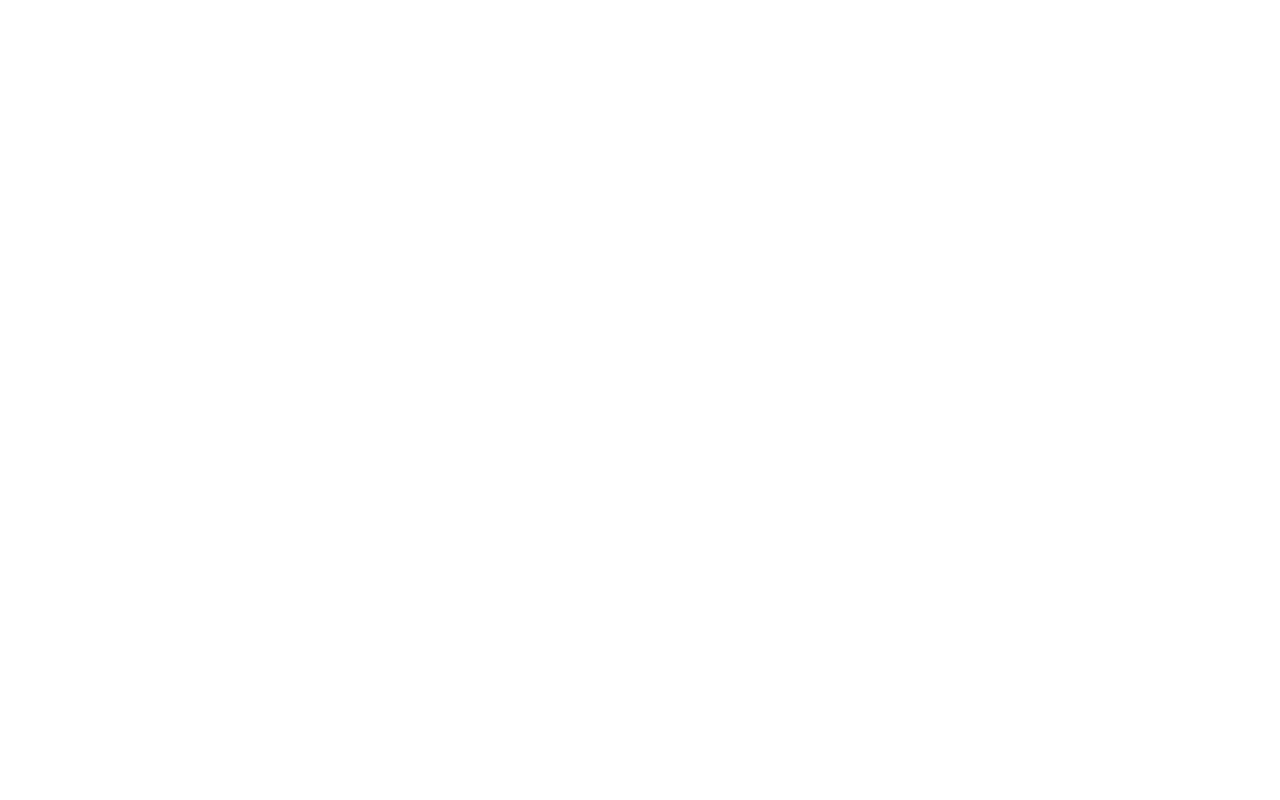
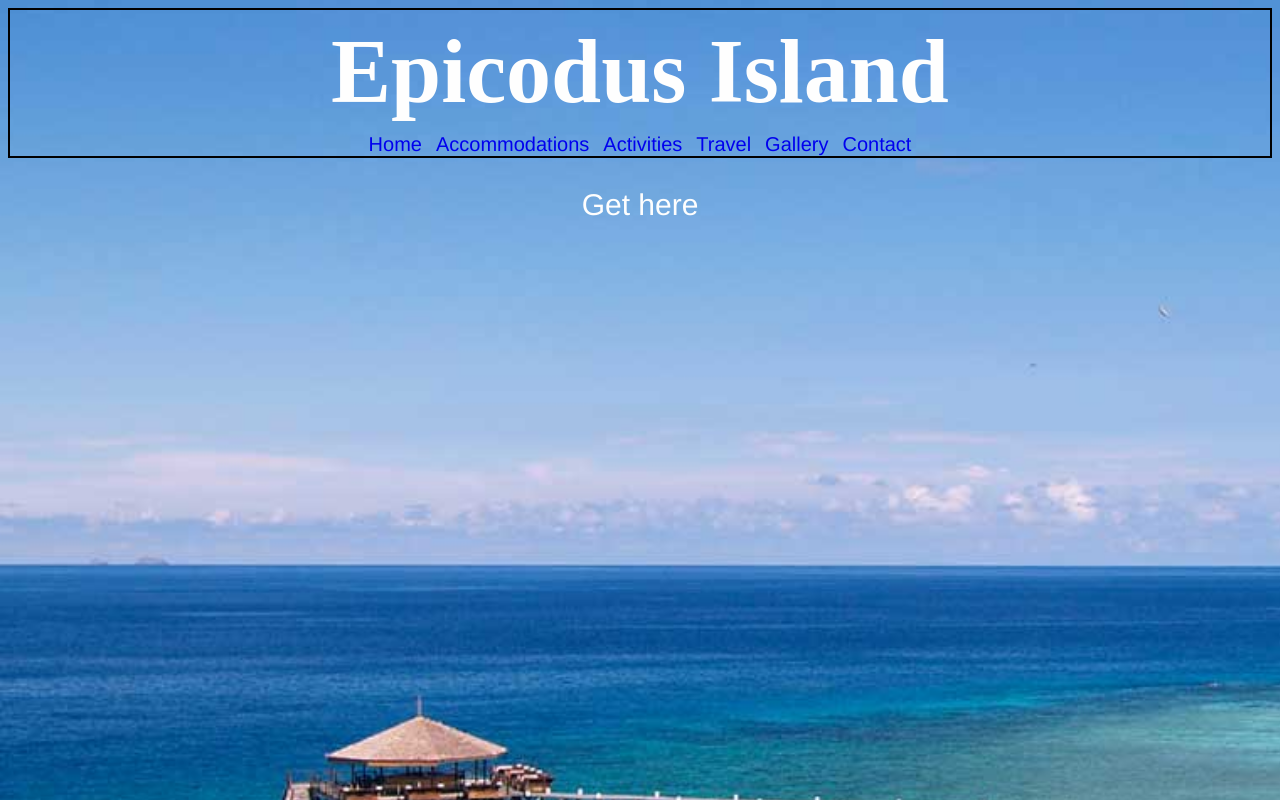
Before and after one commit to brandanpdx/resort-website, a plain HTML site: page travel.html in a window 1280 px wide. Drawn offline with Linux system fonts and the light colour scheme.

Commit message:
added functional links, updated title font, added webpage descriptions

```diff
--- a/accommodations.html
+++ b/accommodations.html
@@ -0,0 +1,27 @@
+<!DOCTYPE html>
+<html lang="en">
+<head>
+  <meta charset="UTF-8">
+  <meta name="viewport" content="width=device-width, initial-scale=1.0">
+  <meta http-equiv="X-UA-Compatible" content="ie=edge">
+  <link href="css/v1.css" rel="stylesheet" type="text/css">
+  <title>Epicodus Island</title>
+</head>
+
+<body>
+    <div id="container">
+    <h1>Epicodus Island</h1>
+    <nav>
+      <li><a href="index.html" style="text-decoration: none;">Home</a></li>
+      <li><a href="accommodations.html" style="text-decoration: none;">Accommodations</a></li>
+      <li><a href="activities.html" style="text-decoration: none;">Activities</a></li>
+      <li><a href="travel.html" style="text-decoration: none;">Travel</a></li>
+      <li><a href="pictures.html"style="text-decoration: none;">Gallery</a></li>
+      <li><a href="contact.html" style="text-decoration: none;">Contact</a></li>
+    </nav>
+    </div>
+
+    <p>Booking Information</p>
+
+</body>
+</html>
--- a/css/v1.css
+++ b/css/v1.css
@@ -4,13 +4,19 @@ body {
   background-size: 2300px;
 }
 
+div {
+  border: 2px solid black;
+  max-width: 1300px;
+  margin: auto;
+}
+
 h1 {
   text-align: center;
-  font-family: helvetica;
+  font-family: zapfino;
   font-size: 90px;
   color: #fefefe;
   margin-top: 10px;
-  border: 2px solid black;
+  margin-bottom: 10px;
 }
 
 nav {
@@ -23,4 +29,12 @@ nav li {
   font-family: helvetica;
   font-size: 20px;
   color: #fefefe;
+  text-decoration: none;
 }
+
+p {
+  text-align: center;
+  color: #fefefe;
+  font-size: 30px;
+  font-family: helvetica;
+}
--- a/travel.html
+++ b/travel.html
@@ -0,0 +1,27 @@
+<!DOCTYPE html>
+<html lang="en">
+<head>
+  <meta charset="UTF-8">
+  <meta name="viewport" content="width=device-width, initial-scale=1.0">
+  <meta http-equiv="X-UA-Compatible" content="ie=edge">
+  <link href="css/v1.css" rel="stylesheet" type="text/css">
+  <title>Epicodus Island</title>
+</head>
+
+<body>
+    <div id="container">
+    <h1>Epicodus Island</h1>
+    <nav>
+      <li><a href="index.html" style="text-decoration: none;">Home</a></li>
+      <li><a href="accommodations.html" style="text-decoration: none;">Accommodations</a></li>
+      <li><a href="activities.html" style="text-decoration: none;">Activities</a></li>
+      <li><a href="travel.html" style="text-decoration: none;">Travel</a></li>
+      <li><a href="pictures.html"style="text-decoration: none;">Gallery</a></li>
+      <li><a href="contact.html" style="text-decoration: none;">Contact</a></li>
+    </nav>
+    </div>
+
+    <p>Get here</p>
+
+</body>
+</html>
```
Also changed, not shown: activities.html (+26 -0 lines), contact.html (+27 -0 lines), index.html (+11 -6 lines), pictures.html (+27 -0 lines).
